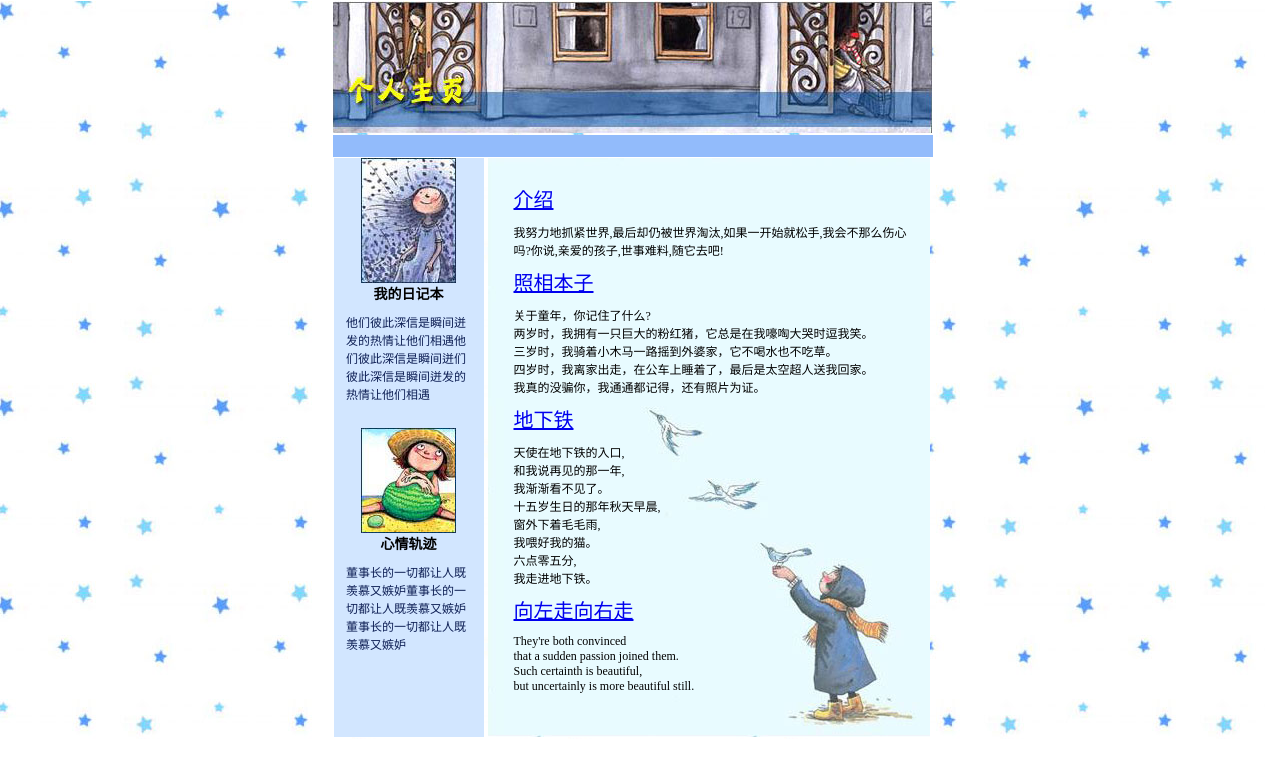
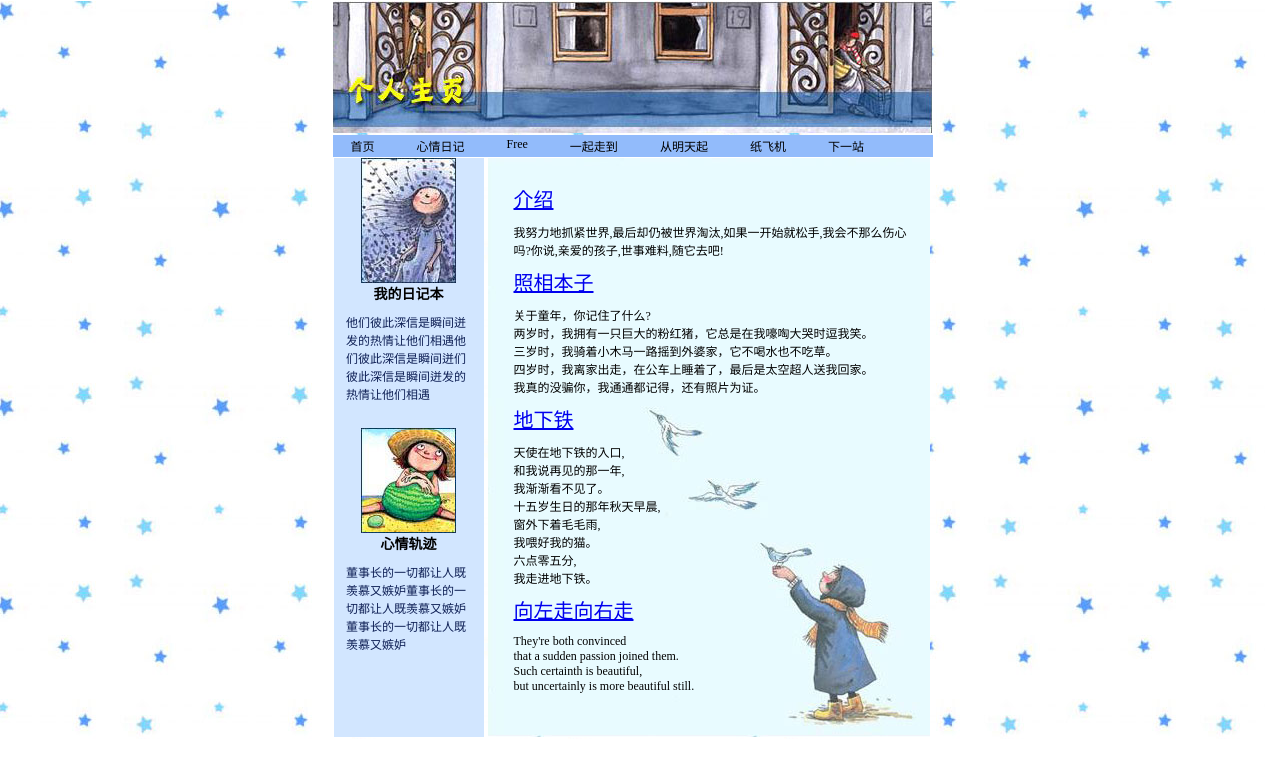
Before and after one commit to Moran96/personal_blog, a plain HTML site: page index.html in a window 1280 px wide. Drawn offline with Linux system fonts and the light colour scheme.

Commit message:
添加菜单

```diff
--- a/index.html
+++ b/index.html
@@ -125,7 +125,15 @@
 			margin-bottom: 10px;
 			font-size: 20px;
 		}
-
+		span{
+			display: inline-block;
+			/* width: 80px; */
+			margin-top: 2px;
+			margin-left: 18px;
+			margin-right: 20px;
+			font-size: 12px;
+			vertical-align: top;
+		}
 
 	</style>
 
@@ -135,7 +143,15 @@
 				<div class="s_logo">
 					<img src="img/a.jpg" style="width: 599px; height: 132px;" >
 				</div>
-				<div class="s_menu"></div>
+				<div class="s_menu">
+					<span>首页</span>
+					<span>心情日记</span>
+					<span>Free</span>
+					<span>一起走到</span>
+					<span>从明天起</span>
+					<span>纸飞机</span>
+					<span>下一站</span>
+				</div>
 				<div class="s_con">
 					<div class="t_left">
 						<!-- <img src="img/3.jpg" > -->
```
